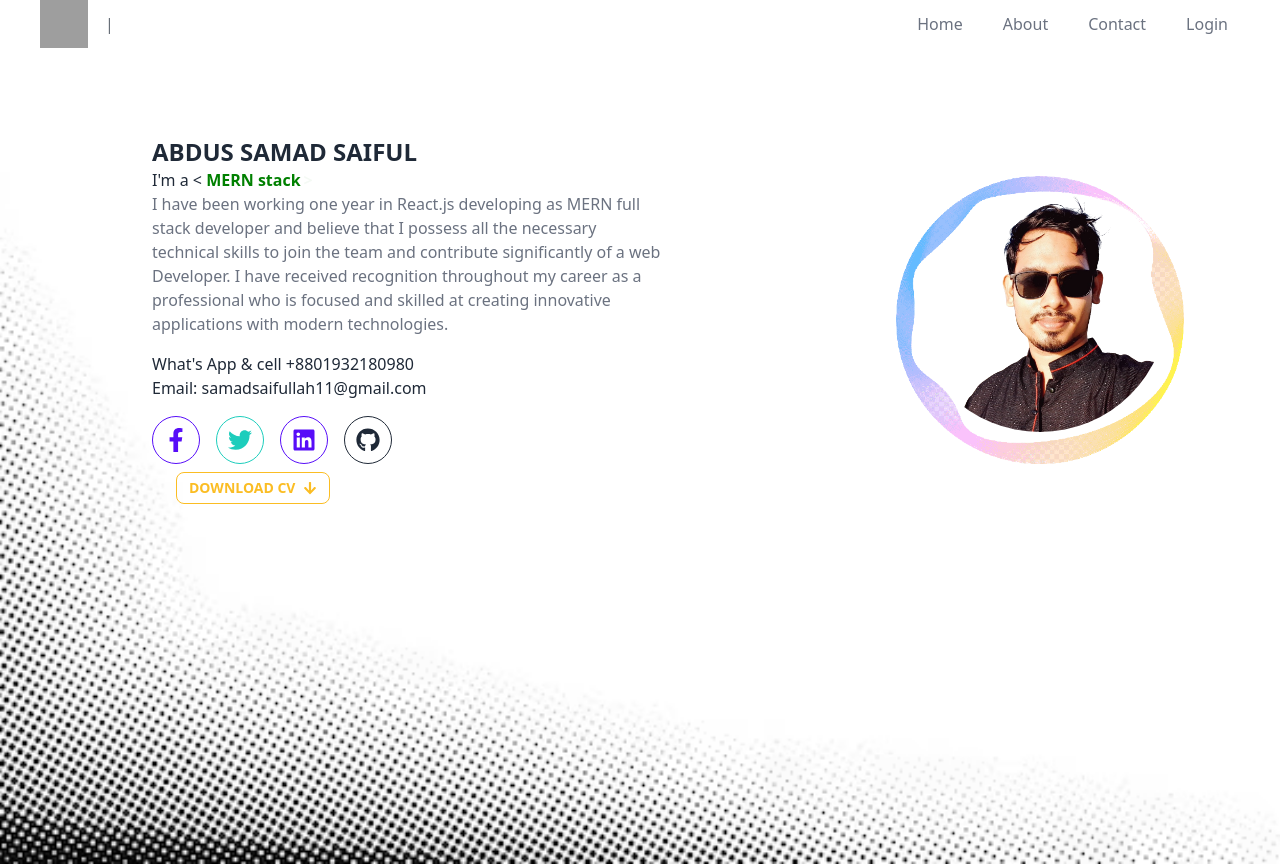
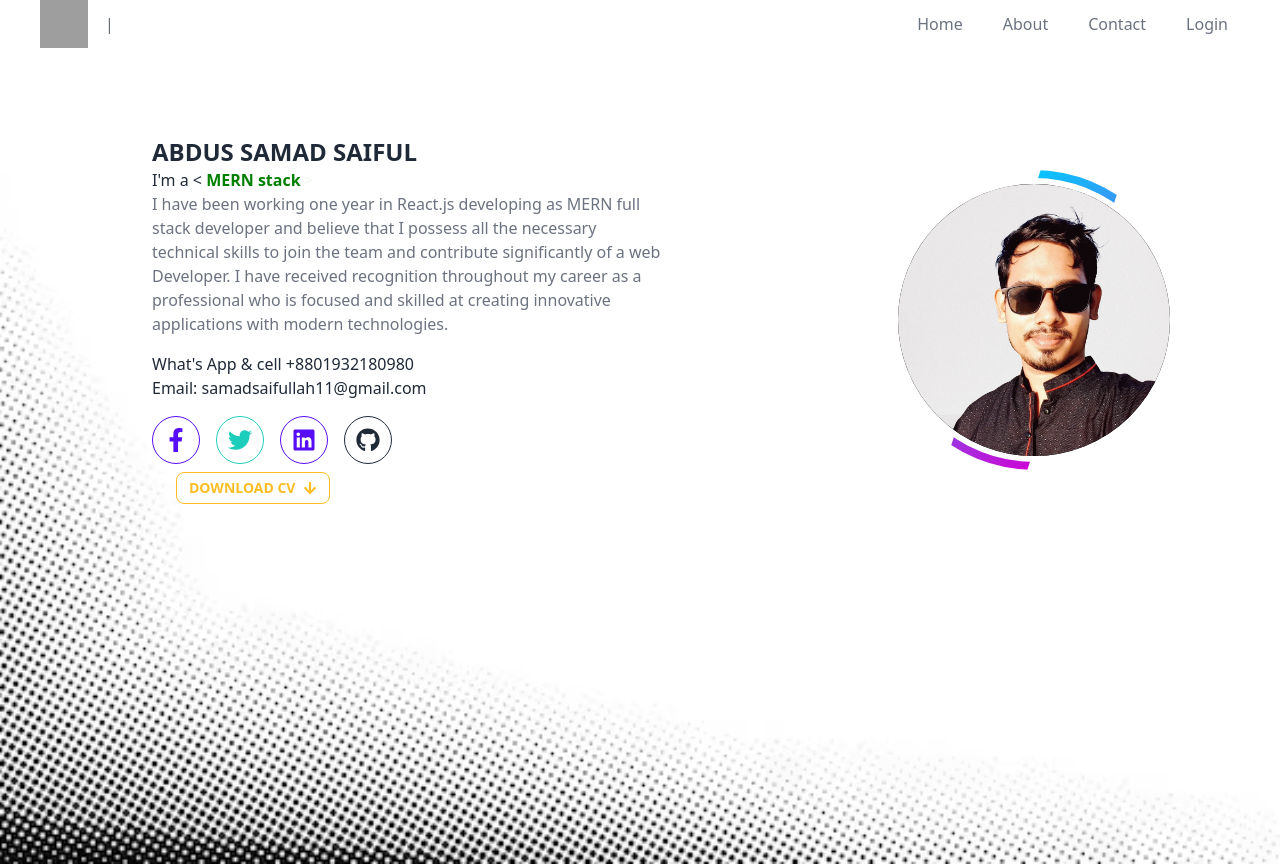
Before and after one commit to abdussamadsaiful7/Portfolio-projects, a React (Vite) app: page / in a window 1280 px wide. Shown: the top 866 px of the page. Built offline with nearby package versions, Linux system fonts and the light colour scheme; no server answers; grey boxes are pictures that could not be loaded.

Commit message:
added css animation

```diff
--- /dev/null
+++ b/src/Components/Home/Banner.css
@@ -0,0 +1,91 @@
+.box{
+    position: relative;
+    width: 300px;
+    height: 300px;
+    background: #ffff;
+    border-radius: 50%;
+    overflow: hidden;
+}
+
+.box::before{
+    content:'';
+    position: absolute;
+    inset: -10px 110px;
+    background: linear-gradient(315deg, #00ccff, #d400d4);
+    transition: 0.5s;
+    animation: animate 4s linear infinite;
+}
+.box:hover::before{
+    inset: -50px 0px;
+
+}
+
+@keyframes animate{
+    0%
+    {
+        transform: rotate(0deg);
+
+    }
+    100%
+    {
+        transform: rotate(360deg);
+
+    }
+}
+
+.box::after{
+    content: '';
+    position: absolute;
+    inset: 10px;
+    background: #ffff ;
+    border-radius: 50%;
+    z-index: 1;
+}
+.bg-pic{
+    position: absolute;
+    inset: 8px;
+    border: 6px solid #ffff;
+    z-index: 3;
+    border-radius: 50%;
+   overflow: hidden;
+   display: flex;
+   justify-content: center;
+   align-items: center;
+   flex-direction: column;
+}
+
+.bg-pic img{
+    position: absolute;
+    top: 0;
+    left: 0;
+    width: 100%;
+    height: 100%;
+    object-fit:cover;
+    transition: 0.5s;
+    pointer-events: none;
+    z-index: 3;
+}
+.box:hover .bg-pic img{
+    opacity: 0;
+}
+
+.bg-pic h4{
+    position:relative;
+    font-size: 1.5em;
+    text-align: center;
+    text-transform: uppercase;
+}
+.bg-pic h4 span{
+    font-size: 0.75em;
+}
+.bg-pic a{
+    position: relative;
+    margin-top: 10px;
+    padding: 10px 20px;
+    text-transform: uppercase;
+    letter-spacing: 0.05em;
+}
+
+.bg-pic a:hover{
+    letter-spacing: 0.1em;
+}
--- a/src/Components/Home/Banner.jsx
+++ b/src/Components/Home/Banner.jsx
@@ -2,9 +2,10 @@ import React from 'react';
 import { Link } from 'react-router-dom';
 import { Slide } from "react-awesome-reveal";
 import { FaArrowDown, FaFacebookF, FaGithub, FaLinkedin, FaTwitter } from 'react-icons/fa';
-import frame from '../../assets/imgIcon.png'
+//import frame from '../../assets/imgIcon.png'
 import samad from '../../assets/samad.png'
 import { Typewriter } from 'react-simple-typewriter'
+import './Banner.css';
 
 
 
@@ -27,9 +28,10 @@ const Banner = () => {
 
 
     return (
-        <div className='bannerPic lg:h-[100vh]'>
-            <Slide>
+        <div className='bannerPic lg:h-[100vh] relative'>
+            <Slide cascade>
                 <div className='md:flex items-center justify-between space-x-5 pt-14 md:px-24'>
+
                     <div className='md:w-1/2 md:ml-10 p-4'>
                         <div>
                             <h1 className='text-2xl  font-semibold'>ABDUS SAMAD SAIFUL</h1>
@@ -40,7 +42,7 @@ const Banner = () => {
                                 <span style={{ color: 'green', fontWeight: 'bold' }}>
                                     {/* Style will be inherited from the parent element */}
                                     <Typewriter
-                                        words={['Web developer','React developer', 'MERN stack developer']}
+                                        words={['Web developer', 'React developer', 'MERN stack developer']}
                                         loop={5}
                                         cursor
                                         cursorStyle='>'
@@ -89,10 +91,18 @@ const Banner = () => {
                             </Link>
                         </div>
                     </div>
-                    <div className=''>
-                        <div className='relative'>
+
+                    {/* <div className=''>
+                        <div className='relative' data-aos="fade-right" data-aos-duration="3000">
                             <img className='w-72 h-72 hidden lg:block' src={frame} alt="icon" />
                             <img className='w-64 h-64 md:absolute right-14 md:right-4 rounded-full bottom-8' src={samad} alt="icon" />
+                        </div>
+                    </div> */}
+                    <div className='box'>
+                        <div className='bg-pic bg-black'>
+                            <img src={samad} alt="" />
+                            <h4 className=' text-white font-bold'>A Samad Saiful <br /> <span>Web Developer</span> </h4>
+                            <Link to='/contact'> <a className='text-white bg-cyan-800 hover:shadow-md hover:shadow-yellow-600'>Hire Me</a></Link>
                         </div>
                     </div>
                 </div>
--- a/src/Components/Home/Course/BannerCard.jsx
+++ b/src/Components/Home/Course/BannerCard.jsx
@@ -7,9 +7,9 @@ import pic3 from '../../../assets/skill_icon/wsda.jpg'
 const BannerCard = () => {
     return (
         <div className='dark:bg-cyan-900 pb-24 pt-10'>
-            <h1 className='text-center text-2xl font-bold mb-5'>Courses</h1>
+            <h1 className='text-center text-2xl font-bold mb-5'>Courses_</h1>
             <div className=' md:px-14 grid md:grid-cols-3 gap-4 md:h-[200px]'>
-                <div className='BCard mt-5 mx-auto'>
+                <div className='BCard mt-5 mx-auto' >
                     <div className='imgBox'>
                         <img src={pic1} alt="pic" />
                         <h1 className='text-lg  text-center font-bold'>Web Development Course</h1>
```
Also changed, not shown: src/assets/samad.png.
